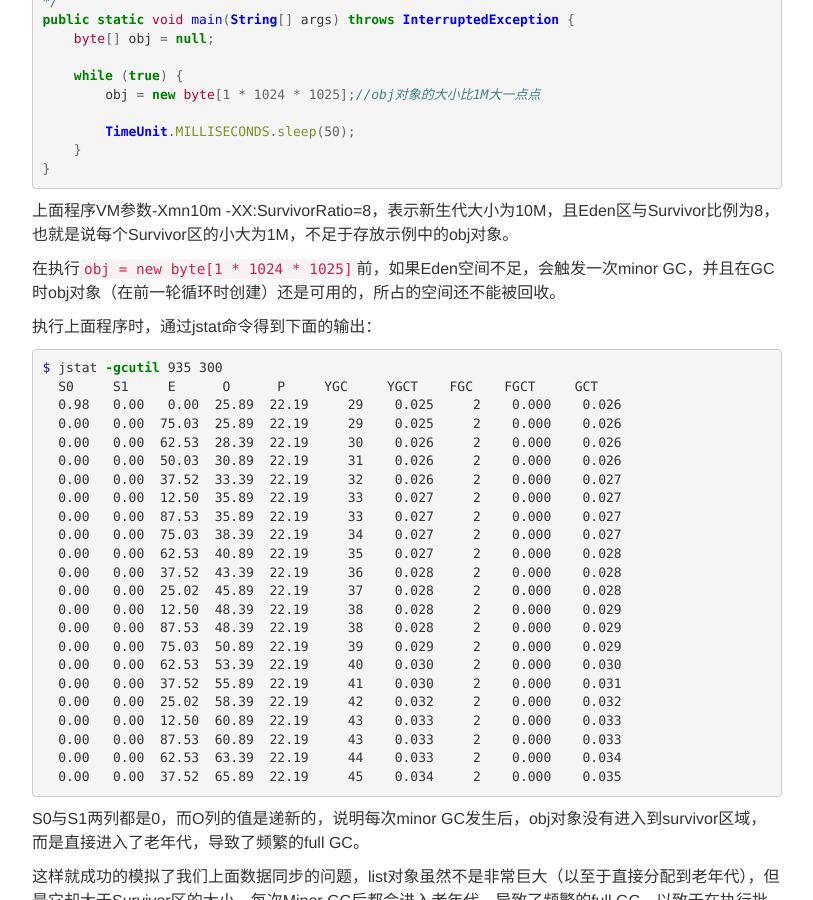
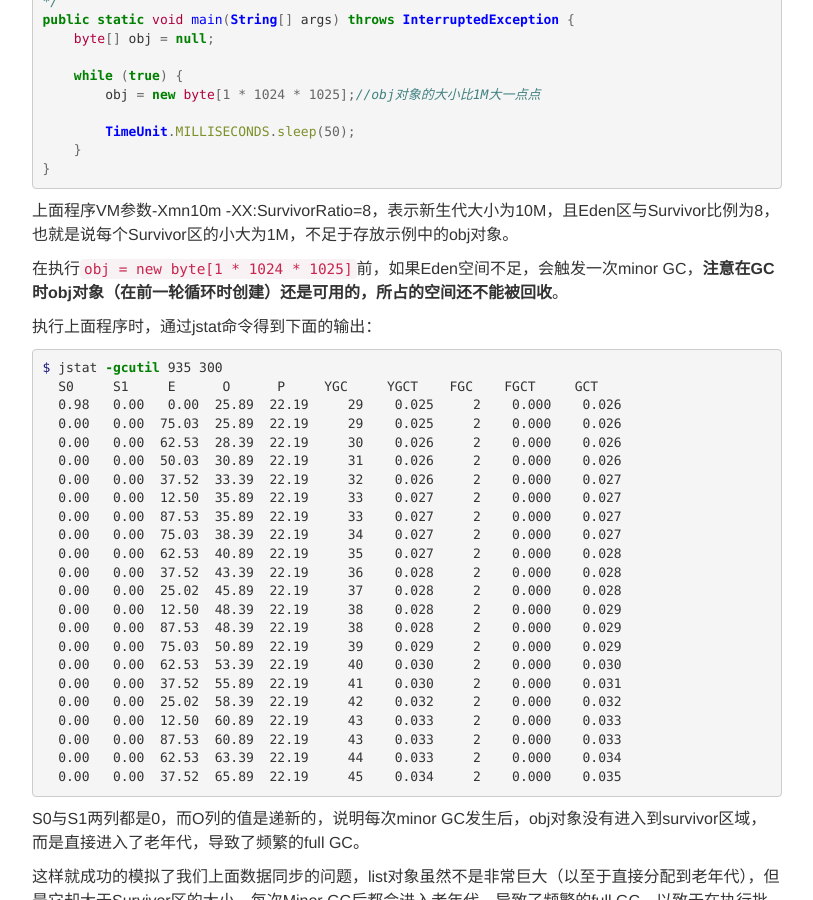
Before and after one commit to OuYangLiang/ouyangliang.github.io, a Jekyll site: the page built from _posts/2016-09-27-通过JVM定位和分析一次生产案例.markdown, in a window 1280 px wide and 900 px high, scrolled down 1306 px. Shown: the whole window, without its empty margins (38-851 px from the left). Built offline with Jekyll 4.4.1, drawn with Linux system fonts in a browser that asks for light colours; nearby versions of some CDN libraries; comment, search, counter and statistics services are not loaded.

Commit message:
Update 2016-09-27-通过JVM定位和分析一次生产案例.markdown

```diff
--- a/_posts/2016-09-27-通过JVM定位和分析一次生产案例.markdown
+++ b/_posts/2016-09-27-通过JVM定位和分析一次生产案例.markdown
@@ -52,7 +52,7 @@ public static void main(String[] args) throws InterruptedException {
 
 上面程序VM参数-Xmn10m -XX:SurvivorRatio=8，表示新生代大小为10M，且Eden区与Survivor比例为8，也就是说每个Survivor区的小大为1M，不足于存放示例中的obj对象。
 
-在执行`obj = new byte[1 * 1024 * 1025]`前，如果Eden空间不足，会触发一次minor GC，并且在GC时obj对象（在前一轮循环时创建）还是可用的，所占的空间还不能被回收。
+在执行`obj = new byte[1 * 1024 * 1025]`前，如果Eden空间不足，会触发一次minor GC，**注意在GC时obj对象（在前一轮循环时创建）还是可用的，所占的空间还不能被回收**。
 
 执行上面程序时，通过jstat命令得到下面的输出：
 
```
